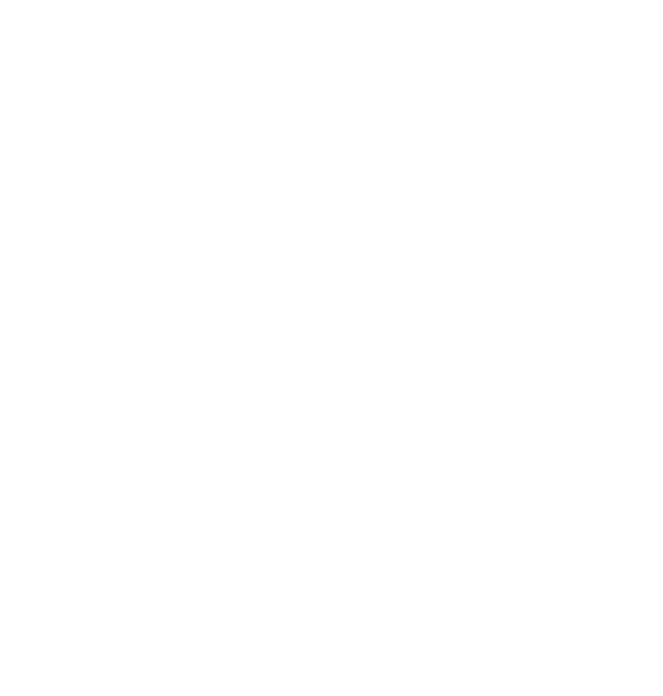
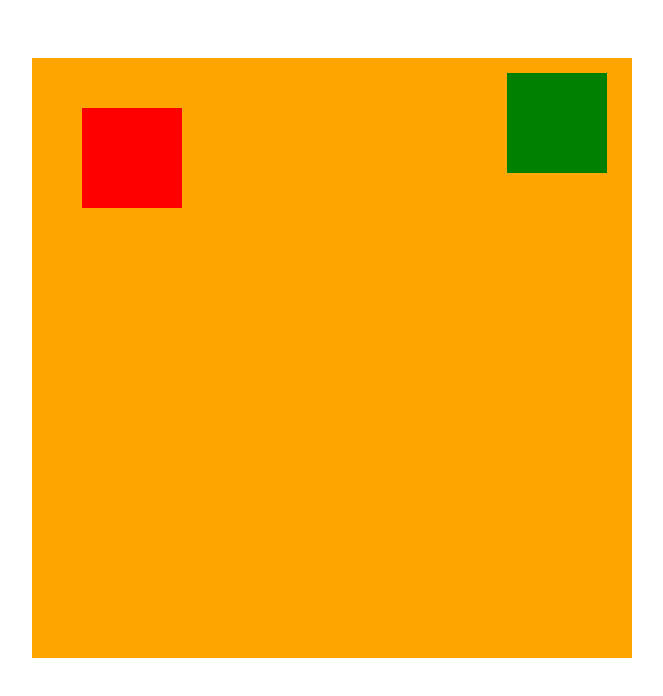
Before and after one commit to calvincheng919/css_review, a plain HTML site: page index.html in a window 1280 px wide. Shown: the whole page, without its empty margins (176-839 px from the left). Drawn offline with Linux system fonts and the light colour scheme.

Commit message:
relative and absolute positioning

```diff
--- a/index.html
+++ b/index.html
@@ -8,5 +8,12 @@
 </head>
 <body>
 
+  <section id="container">
+    <div id="top-left" class="child"></div>
+    <div id="top-right" class="child"></div>
+    <div id="bottom-left" class="child"></div>
+    <div id="bottom-right" class="child"></div>
+  </section>
+
 </body>
 </html>
--- a/style.css
+++ b/style.css
@@ -0,0 +1,25 @@
+#container {
+  position: relative;
+  width: 600px;
+  height: 600px;
+  background: orange;
+  top: 50px;
+  left: 200px;
+}
+
+.child {
+  position: absolute;
+  width: 100px;
+  height: 100px;
+}
+
+#top-right {
+  background-color: green ;
+  top: 15px;
+  right: 25px;
+}
+#top-left {
+  background-color: red;
+  top: 50px;
+  left: 50px;
+}
```
